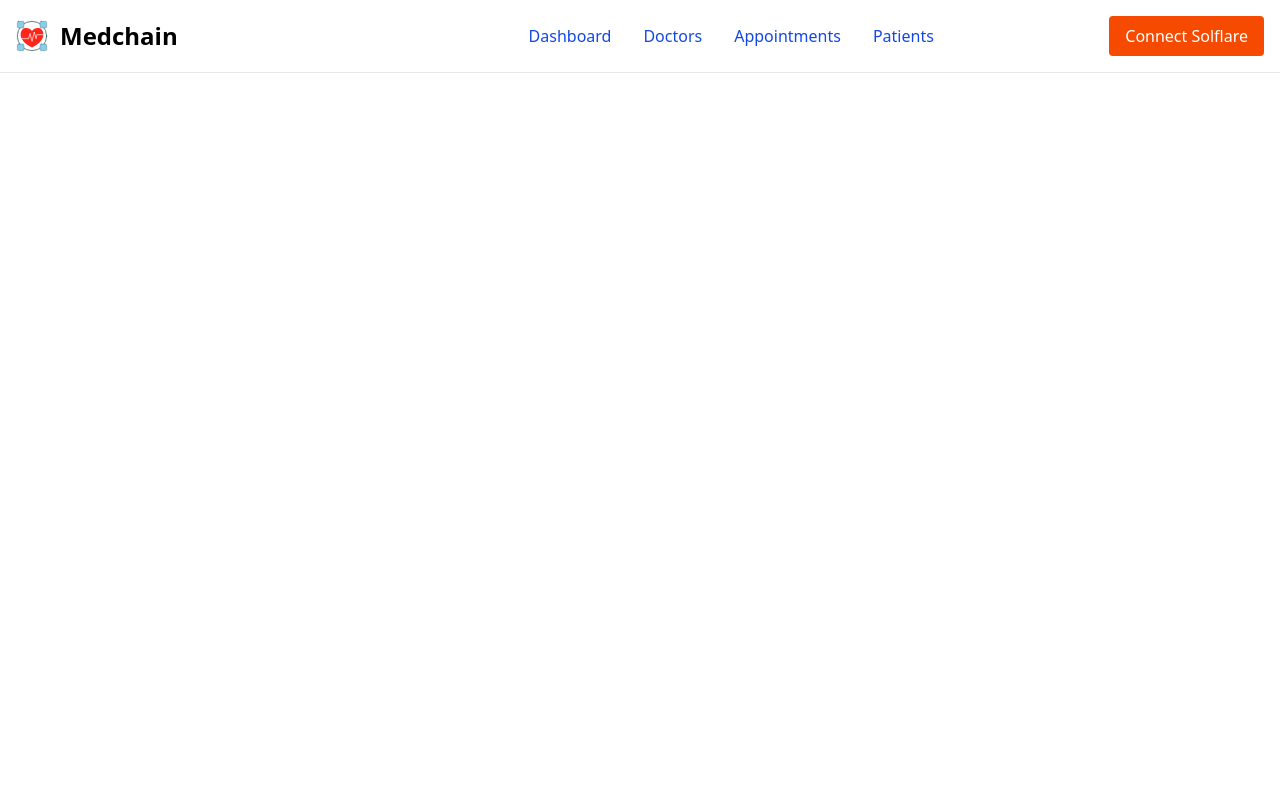
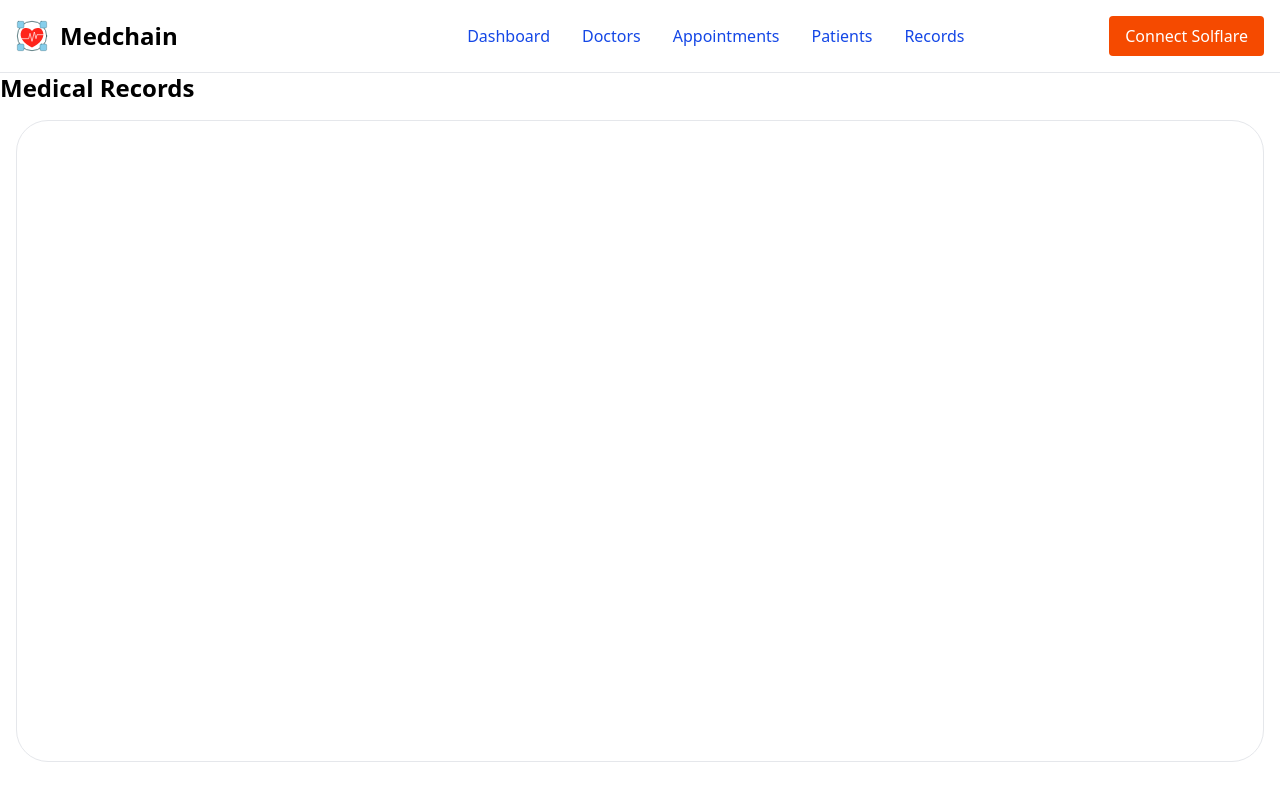
Before and after one commit to Lazizjon-web-dev/medchain, a Vue app in the folder app/: page /records in a window 1280 px wide. Built offline with nearby package versions, Linux system fonts and the light colour scheme.

Commit message:
feat(records): add Records page and navigation link
- Add "Records" link to NavigationBar
- Register new "/records" route in router
- Create initial Records.vue view with sample records data and layout placeholders

```diff
--- a/app/src/components/NavigationBar.vue
+++ b/app/src/components/NavigationBar.vue
@@ -33,6 +33,9 @@ import WalletConnector from './WalletConnector.vue';
           <li>
             <RouterLink to="/patients">Patients</RouterLink>
           </li>
+          <li>
+            <RouterLink to="/records">Records</RouterLink>
+          </li>
           <!-- More navigation items
           <li>
             <RouterLink to="/departments">Departments</RouterLink>
--- a/app/src/router/index.ts
+++ b/app/src/router/index.ts
@@ -24,6 +24,11 @@ const router = createRouter({
       name: 'patients',
       component: () => import('../views/Patients.vue'),
     },
+    {
+      path: '/records',
+      name: 'records',
+      component: () => import('../views/Records.vue'),
+    },
   ],
 })
 
--- /dev/null
+++ b/app/src/views/Records.vue
@@ -0,0 +1,28 @@
+<script setup lang="ts">
+  const records = [
+    { id: 1, type: 'X-Ray', description: 'Chest X-Ray', created_at: '2022-03-05', ipfs_hash: 'QmX....', doctors: ['Doctor1hash...', 'Doctor2hash...'], },
+    { id: 2, type: 'Lab Report', description: 'Blood Test', created_at: '2022-06-15', ipfs_hash: 'QmY....', doctors: ['Doctor3hash...'], },
+    { id: 3, type: 'MRI Scan', description: 'Brain MRI', created_at: '2023-01-20', ipfs_hash: 'QmZ....', doctors: ['Doctor1hash...', 'Doctor4hash...'], },
+    { id: 4, type: 'Prescription', description: 'Diabetes Medication', created_at: '2023-04-10', ipfs_hash: 'QmA....', doctors: ['Doctor2hash...'], },
+    { id: 5, type: 'Ultrasound', description: 'Abdominal Ultrasound', created_at: '2023-05-25', ipfs_hash: 'QmB....', doctors: ['Doctor5hash...'], },
+  ]
+</script>
+<template>
+   <div class="w-full h-[90vh] mt-18">
+    <div class="text-2xl font-bold mb-4">Medical Records</div>
+    <div class="m-4 border border-gray-200 rounded-4xl">
+      <div class="flex w-full h-[80vh]">
+        <div class="w-full h-full overflow-scroll p-4">
+          <!-- Desktop Table View -->
+          <div class="hidden lg:block">
+            <table class="">
+            </table>
+          </div>
+          <!-- Mobile/Tablet Card View -->
+          <div class="lg:hidden">
+          </div>
+        </div>
+      </div>
+    </div>
+   </div>
+</template>
```
